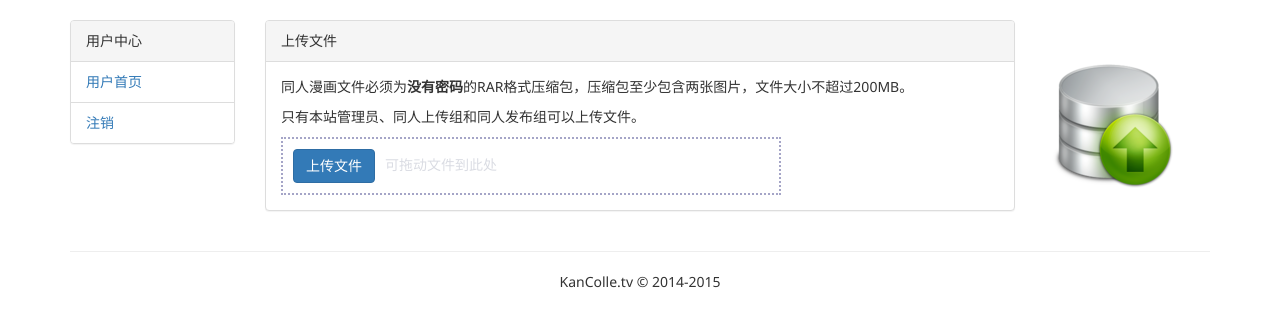
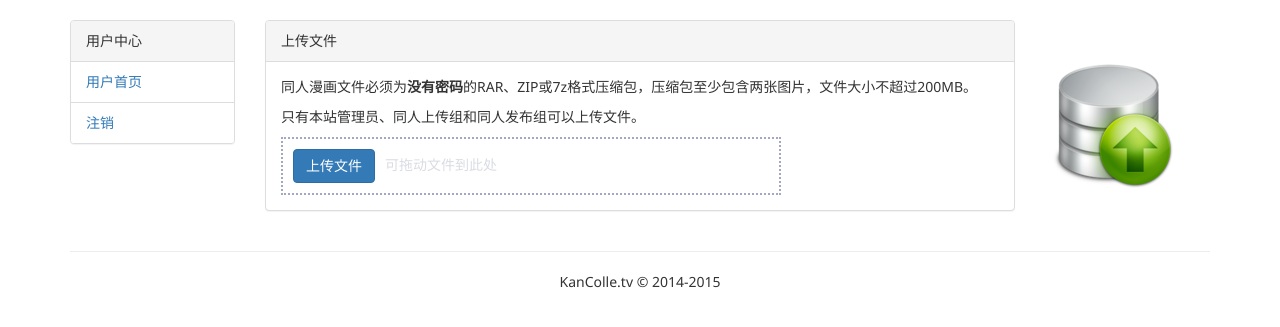
Before and after one commit to zigoni/KanColle.tv, a Django app: page /doujin/upload/ in a window 1280 px wide. Shown: the part 74-401 px from the top of the page. Run offline with Django 3.2, Linux system fonts and the light colour scheme; the visitor is signed in with stand-in values (Sample User, id 1); some libraries are stand-ins or nearby versions.

Commit message:
允许上传ZIP和7z格式的压缩包

```diff
--- a/kc/kc_doujin/lib.py
+++ b/kc/kc_doujin/lib.py
@@ -59,7 +59,6 @@ def extract_rar_file(file):
                 ext = f.split('.')[-1].lower()
                 if ext in KC_DOUJIN_IMAGE_EXT:
                     img_list.append(os.path.join(root, f))
-                    print(os.path.join(root, f))
 
     img_list = natsort.natsorted(img_list)
     pages = len(img_list)
--- a/kc/kc_doujin/templates/kc_doujin/mgt_upload.html
+++ b/kc/kc_doujin/templates/kc_doujin/mgt_upload.html
@@ -9,7 +9,7 @@
     <div class="panel panel-default">
       <div class="panel-heading">上传文件</div>
       <div class="panel-body">
-        <p>同人漫画文件必须为<strong>没有密码</strong>的RAR格式压缩包，压缩包至少包含两张图片，文件大小不超过200MB。</p>
+        <p>同人漫画文件必须为<strong>没有密码</strong>的RAR、ZIP或7z格式压缩包，压缩包至少包含两张图片，文件大小不超过200MB。</p>
         <p>只有本站管理员、同人上传组和同人发布组可以上传文件。</p>
         <div id="uploader">上传文件</div>
         <div id="messagebox"></div>
@@ -23,7 +23,7 @@
             returnType: "json",
             maxFileSize:1024*1024*200,
             maxFileCount:1,
-            allowedTypes: "rar",
+            allowedTypes: "rar,zip,7z",
             showStatusAfterSuccess: false,
             uploadButtonClass: "btn btn-primary",
             dragDropStr: "<span>可拖动文件到此处</span>",
```
